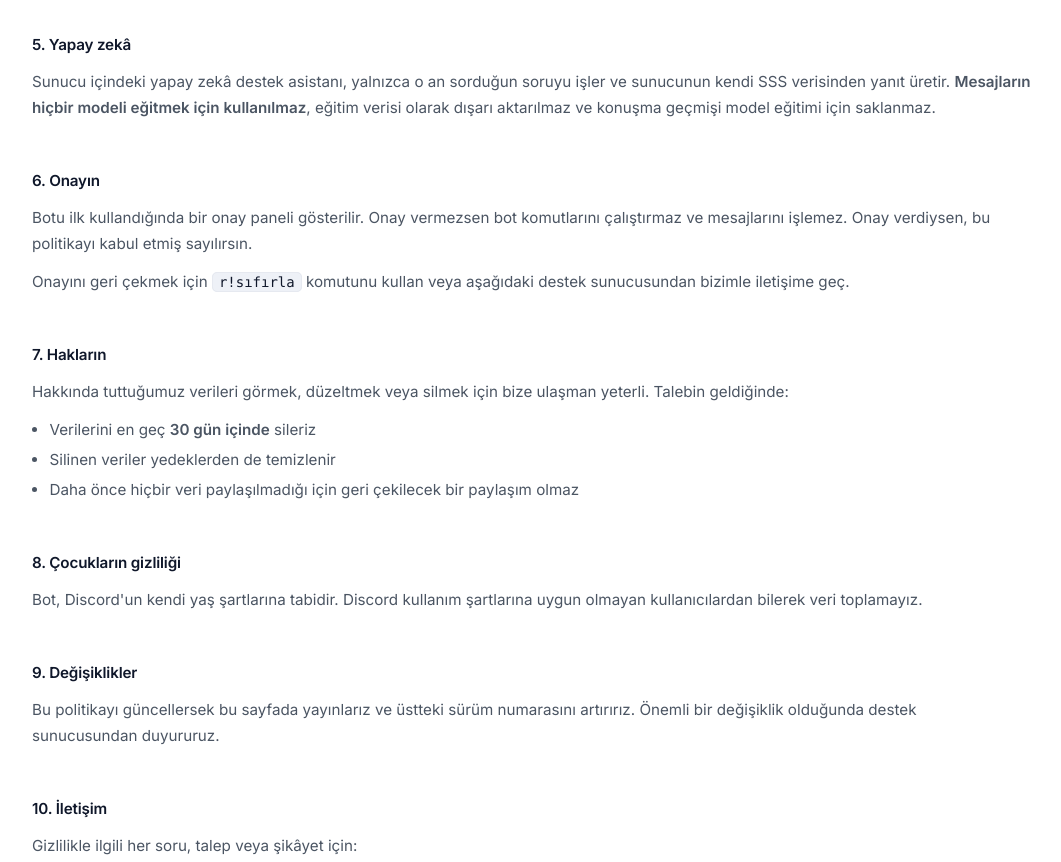
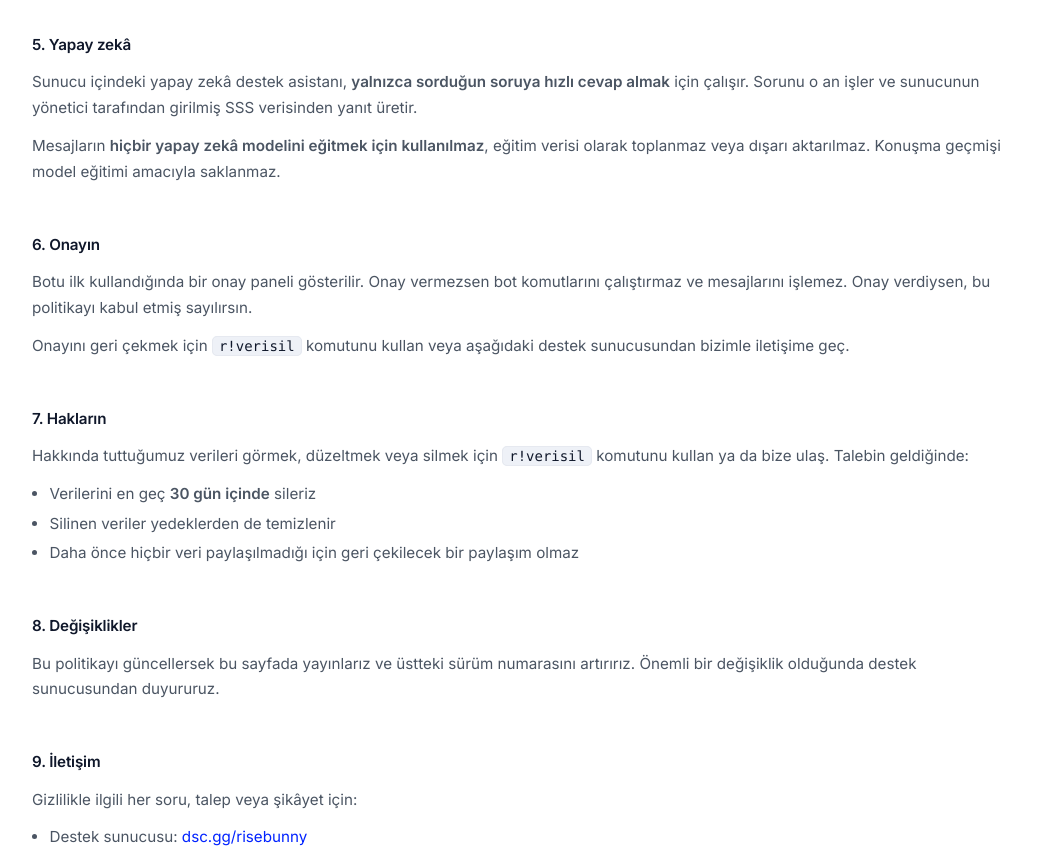
Before and after one commit to tbxdbumu/risebunny-site, a website: page privacy.html in a window 1280 px wide. Shown: the part 1440-2302 px from the top of the page, without its empty margins (106-1167 px from the left). Drawn offline with Linux system fonts and the light colour scheme.

Commit message:
fix(gizlilik): cocuklarin gizliligi bolumu kaldirildi, veri silme komutu r!verisil olarak duzeltildi
- r!sifirla komutu yok; gercek komut r!verisil (alias: veri-sil, delete-data)

- 8. bolum (cocuklarin gizliligi) kaldirildi, sonraki bolumler yeniden numaralandirildi

- YZ bolumu: yalnizca hizli cevap, egitim icin kullanim yok (TR+EN)

```diff
--- a/privacy.html
+++ b/privacy.html
@@ -119,27 +119,25 @@
     </ul>
 
     <h2>5. Yapay zekâ</h2>
-    <p>Sunucu içindeki yapay zekâ destek asistanı, yalnızca o an sorduğun soruyu işler ve sunucunun kendi SSS verisinden yanıt üretir. <strong>Mesajların hiçbir modeli eğitmek için kullanılmaz</strong>, eğitim verisi olarak dışarı aktarılmaz ve konuşma geçmişi model eğitimi için saklanmaz.</p>
+    <p>Sunucu içindeki yapay zekâ destek asistanı, <strong>yalnızca sorduğun soruya hızlı cevap almak</strong> için çalışır. Sorunu o an işler ve sunucunun yönetici tarafından girilmiş SSS verisinden yanıt üretir.</p>
+    <p>Mesajların <strong>hiçbir yapay zekâ modelini eğitmek için kullanılmaz</strong>, eğitim verisi olarak toplanmaz veya dışarı aktarılmaz. Konuşma geçmişi model eğitimi amacıyla saklanmaz.</p>
 
     <h2>6. Onayın</h2>
     <p>Botu ilk kullandığında bir onay paneli gösterilir. Onay vermezsen bot komutlarını çalıştırmaz ve mesajlarını işlemez. Onay verdiysen, bu politikayı kabul etmiş sayılırsın.</p>
-    <p>Onayını geri çekmek için <code>r!sıfırla</code> komutunu kullan veya aşağıdaki destek sunucusundan bizimle iletişime geç.</p>
+    <p>Onayını geri çekmek için <code>r!verisil</code> komutunu kullan veya aşağıdaki destek sunucusundan bizimle iletişime geç.</p>
 
     <h2>7. Hakların</h2>
-    <p>Hakkında tuttuğumuz verileri görmek, düzeltmek veya silmek için bize ulaşman yeterli. Talebin geldiğinde:</p>
+    <p>Hakkında tuttuğumuz verileri görmek, düzeltmek veya silmek için <code>r!verisil</code> komutunu kullan ya da bize ulaş. Talebin geldiğinde:</p>
     <ul>
       <li>Verilerini en geç <strong>30 gün içinde</strong> sileriz</li>
       <li>Silinen veriler yedeklerden de temizlenir</li>
       <li>Daha önce hiçbir veri paylaşılmadığı için geri çekilecek bir paylaşım olmaz</li>
     </ul>
 
-    <h2>8. Çocukların gizliliği</h2>
-    <p>Bot, Discord'un kendi yaş şartlarına tabidir. Discord kullanım şartlarına uygun olmayan kullanıcılardan bilerek veri toplamayız.</p>
-
-    <h2>9. Değişiklikler</h2>
+    <h2>8. Değişiklikler</h2>
     <p>Bu politikayı güncellersek bu sayfada yayınlarız ve üstteki sürüm numarasını artırırız. Önemli bir değişiklik olduğunda destek sunucusundan duyururuz.</p>
 
-    <h2>10. İletişim</h2>
+    <h2>9. İletişim</h2>
     <p>Gizlilikle ilgili her soru, talep veya şikâyet için:</p>
     <ul>
       <li>Destek sunucusu: <a href="https://dsc.gg/risebunny" target="_blank" rel="noopener">dsc.gg/risebunny</a></li>
@@ -193,27 +191,25 @@
     </ul>
 
     <h2>5. AI</h2>
-    <p>The in-server AI support assistant processes only the question you ask at that moment and answers using the server's own FAQ data. <strong>Your messages are never used to train any model</strong>, are not exported as training data and conversation history is not kept for model training.</p>
+    <p>The in-server AI support assistant exists <strong>only to give you a fast answer to the question you ask</strong>. It processes your question at that moment and answers using FAQ data the server admin has entered.</p>
+    <p>Your messages are <strong>never used to train any AI model</strong>, are not collected as training data and are not exported. Conversation history is not kept for model training.</p>
 
     <h2>6. Your consent</h2>
     <p>When you first use the bot you are shown a consent panel. Without consent the bot will not run commands or process your messages. By giving consent you accept this policy.</p>
-    <p>To withdraw consent, use <code>r!sıfırla</code> or contact us via the support server below.</p>
+    <p>To withdraw consent, use <code>r!verisil</code> or contact us via the support server below.</p>
 
     <h2>7. Your rights</h2>
-    <p>To view, correct or delete the data we hold about you, just contact us. When you do:</p>
+    <p>To view, correct or delete the data we hold about you, use <code>r!verisil</code> or contact us. When you do:</p>
     <ul>
       <li>We delete your data within <strong>30 days</strong></li>
       <li>Deleted data is also removed from backups</li>
       <li>Since no data was ever shared, there is nothing to recall elsewhere</li>
     </ul>
 
-    <h2>8. Children's privacy</h2>
-    <p>The bot follows Discord's own age requirements. We do not knowingly collect data from users who do not meet Discord's Terms of Service.</p>
-
-    <h2>9. Changes</h2>
+    <h2>8. Changes</h2>
     <p>If we update this policy we publish it on this page and bump the version number above. Significant changes are announced in the support server.</p>
 
-    <h2>10. Contact</h2>
+    <h2>9. Contact</h2>
     <p>For any privacy question, request or complaint:</p>
     <ul>
       <li>Support server: <a href="https://dsc.gg/risebunny" target="_blank" rel="noopener">dsc.gg/risebunny</a></li>
```
